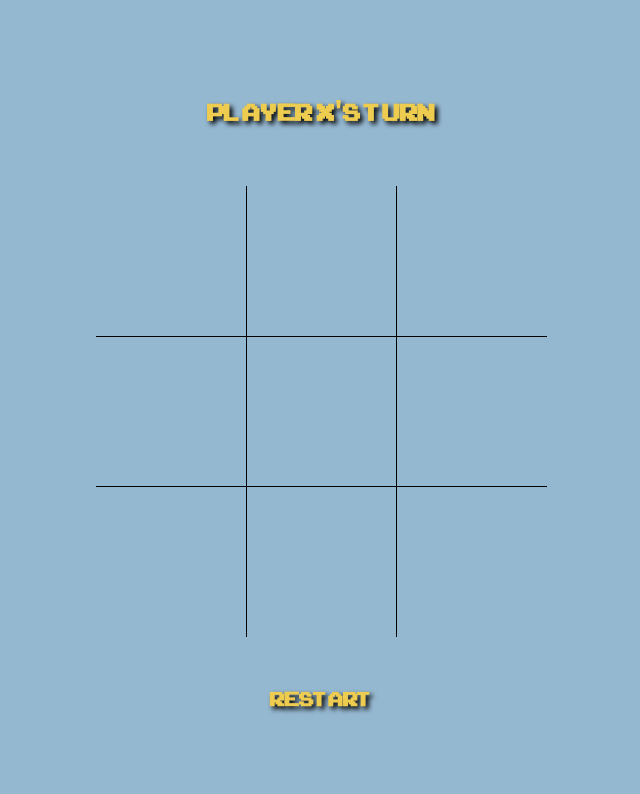
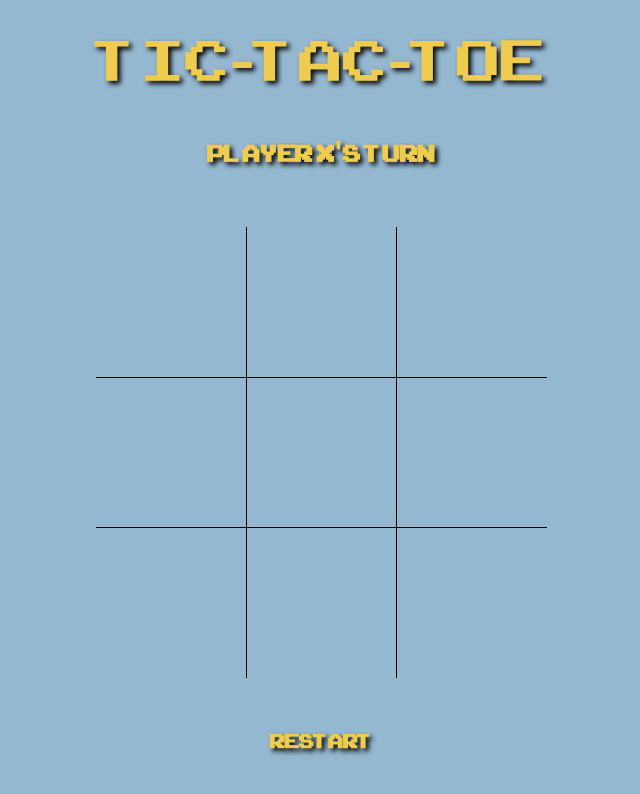
Before and after one commit to dylen400mh/tictactoe, a plain HTML site: page index.html in a window 1280 px wide. Shown: the whole page, without its empty margins (319-959 px from the left). Drawn offline with Linux system fonts and the light colour scheme.

Commit message:
Add title to page

```diff
--- a/index.html
+++ b/index.html
@@ -9,6 +9,7 @@
 </head>
 
 <body>
+    <header>Tic-Tac-Toe</header>
     <div class="container">
         <div class="message-container"></div>
         <div class="board">
--- a/styles.css
+++ b/styles.css
@@ -20,10 +20,14 @@ body {
 
 }
 
+header {
+    text-align: center;
+    font-size: 5rem;
+}
+
 .container {
     display: flex;
     flex-direction: column;
-    height: 100vh;
     align-items: center;
     justify-content: center;
     gap: 2rem;
```
